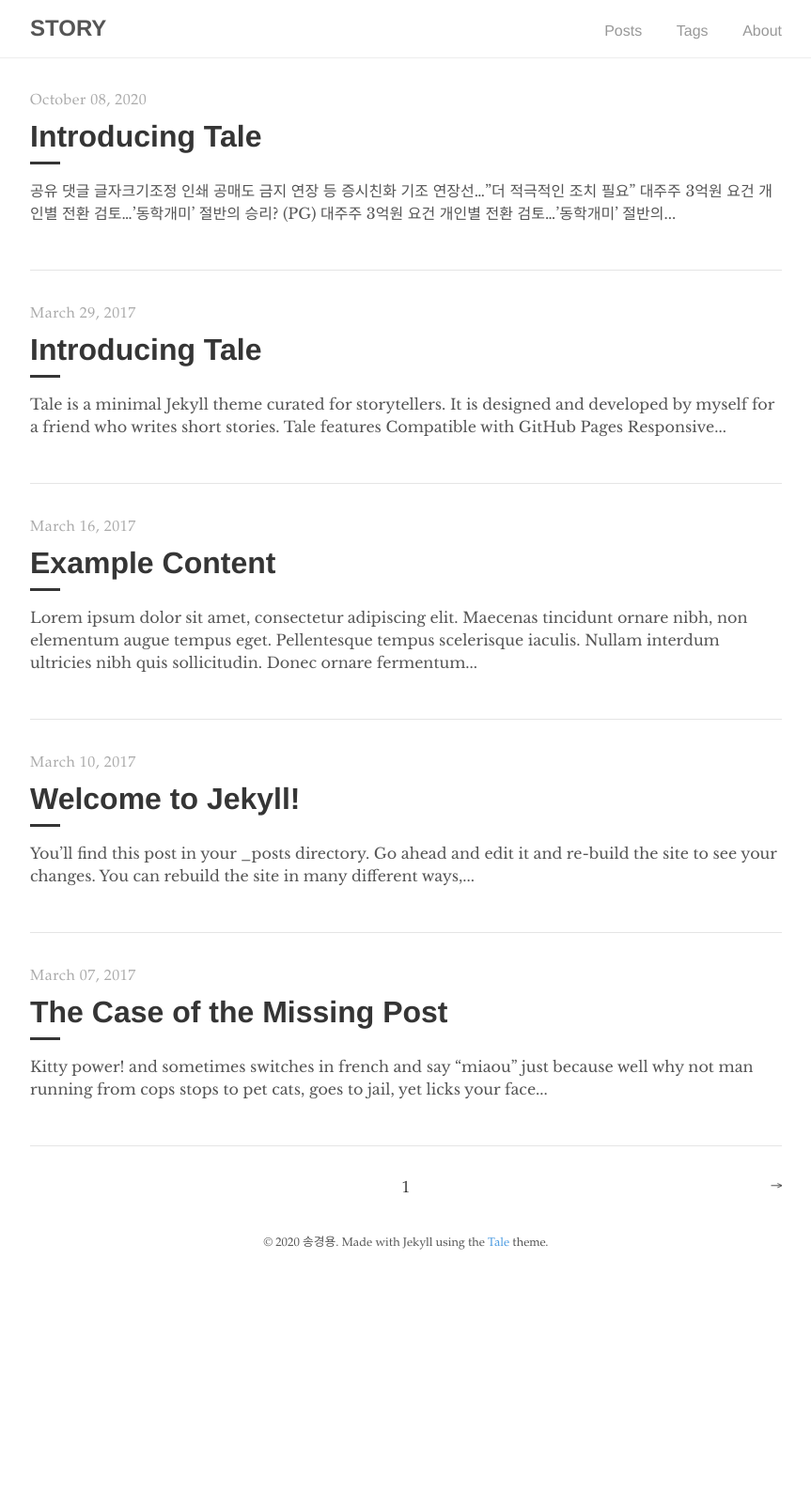
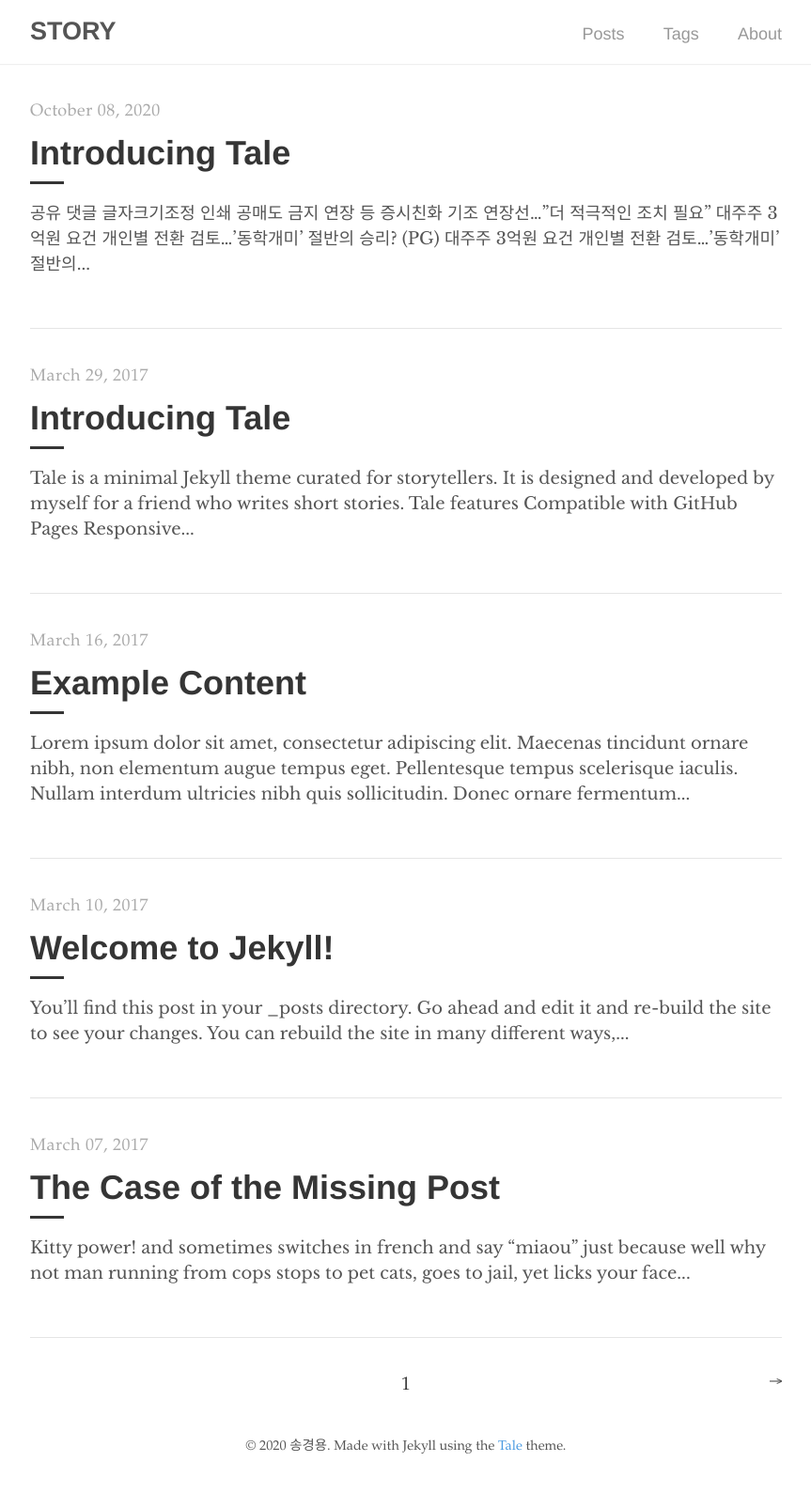
Before and after one commit to Song-KyeongYong/Song-KyeongYong.github.io, a Jekyll site: the page built from index.html, in a window 1280 px wide. Shown: the whole page at 94% size, without its empty margins (208-1071 px from the left). Built offline with Jekyll 4.4.1, drawn with Linux system fonts in a browser that asks for light colours; the list of posts is cut into pages by our own code; before the commit the page ends 1366 px from its top, so only the background shows below that.

Commit message:
CSS 수정

```diff
--- a/_sass/tale/_base.scss
+++ b/_sass/tale/_base.scss
@@ -16,7 +16,8 @@ html {
   overflow-y: scroll;
 
   @media (min-width: 600px) {
-    font-size: 16px;
+    font-size: 18px;
+    font-weight : 500;
   }
 }
 
```
Also changed, not shown: 16 other files.
